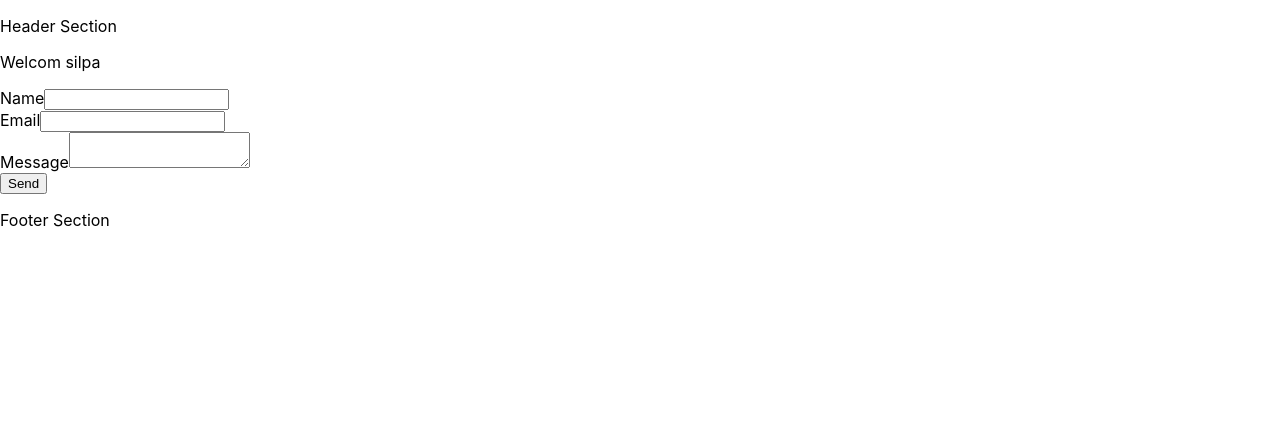
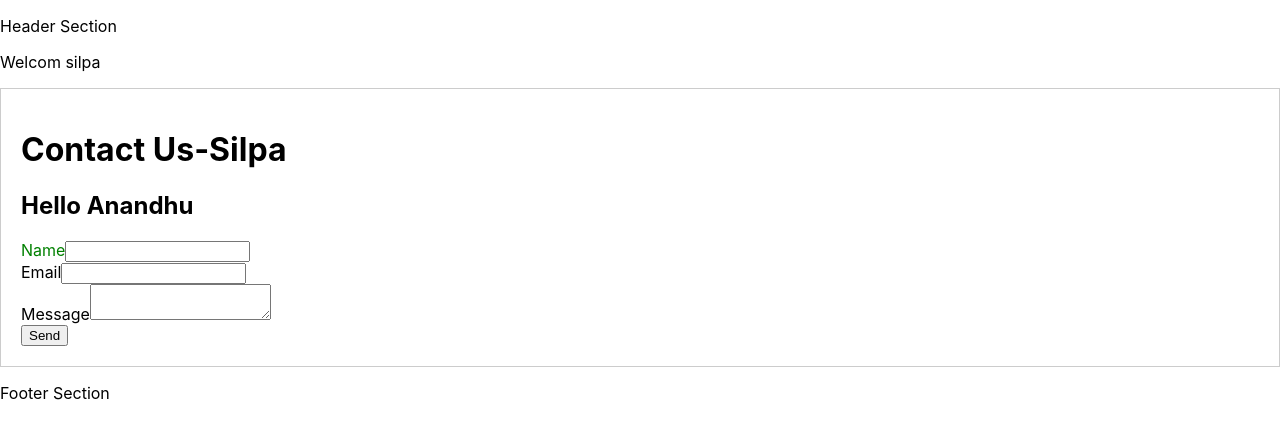
Before and after one commit to SilpaTA/React, a React (Create React App) app: page / in a window 1280 px wide. Shown: the top 438 px of the page. Built offline with nearby package versions, Linux system fonts and the light colour scheme.

Commit message:
Properties and style

```diff
--- a/src/App.js
+++ b/src/App.js
@@ -20,7 +20,7 @@ function App() {
       <p>Welcom {name}</p>
       {/* {greet("Silpa")}
       <p>You are {age >= 18 ? 'Eligible' : 'not eligible'} for voting</p> */}
-      <Contact />
+      <Contact id={{name:"Silpa"}} name="Contact Us" data={["Silpa", "Anandhu"]}/>
     </div>
     <div>
       <Footer />
--- /dev/null
+++ b/src/Contact.css
@@ -0,0 +1,7 @@
+.contact-box{
+    border: 1px solid #ccc;
+    padding: 20px;
+}
+.contact-box label{
+    width: 100%;
+}
--- a/src/Contact.js
+++ b/src/Contact.js
@@ -1,10 +1,14 @@
 import React from "react";
-function Contact(){
+import './Contact.css';
+function Contact(props){
 
     return(
         <>
-        <div>
-            <label>Name</label>
+        <div className="contact-box">
+        <h1>{props.name}-{props.id.name}</h1>
+        <h2>Hello {props.data[1]}</h2>
+        <div style={ {color:"green"} }>
+            <label >Name</label>
             <input type="text" />
         </div>
         <div>
@@ -18,6 +22,7 @@ function Contact(){
         <div>
             <input type="submit" value="Send"/>
         </div>
+        </div>
         </>
     )
 
```
